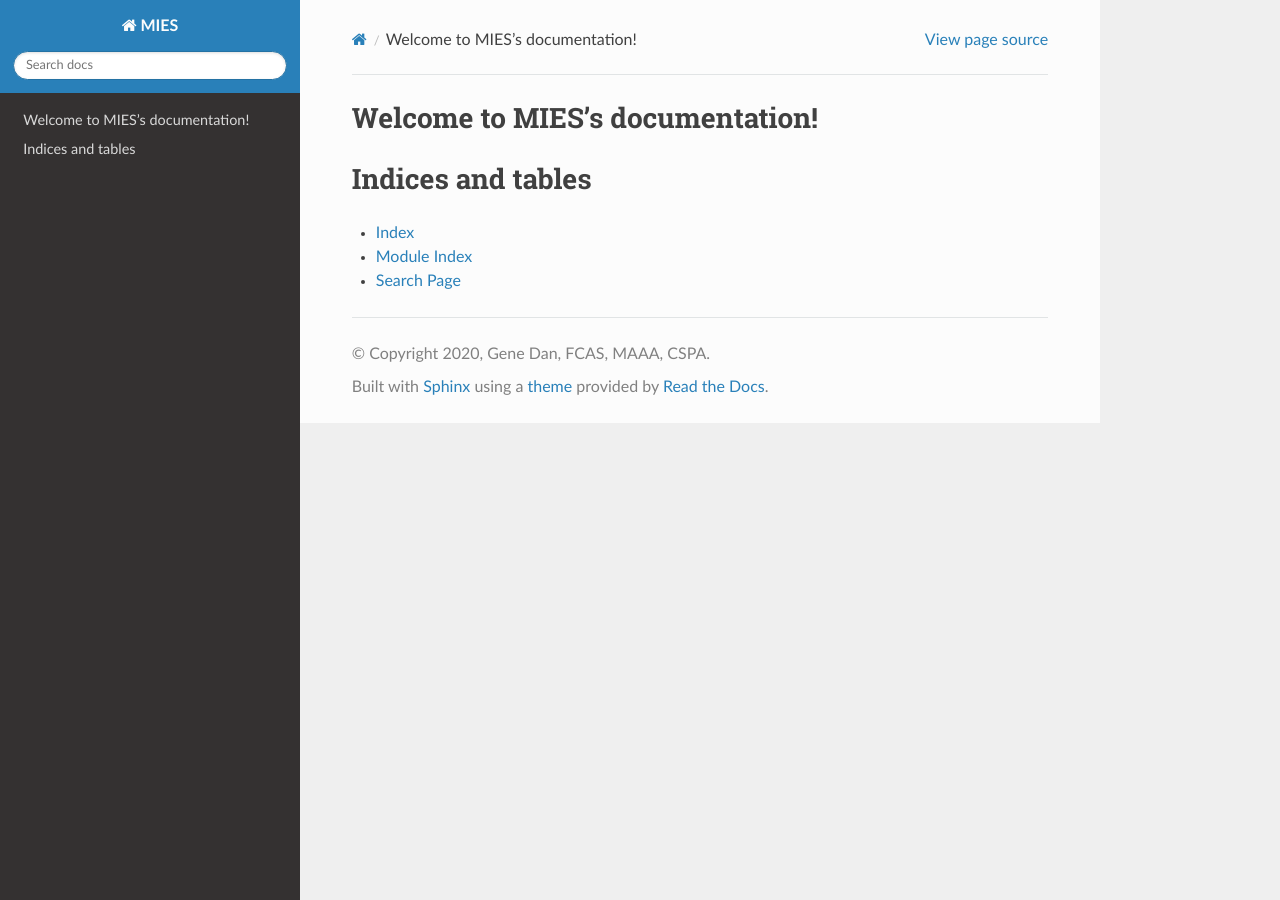
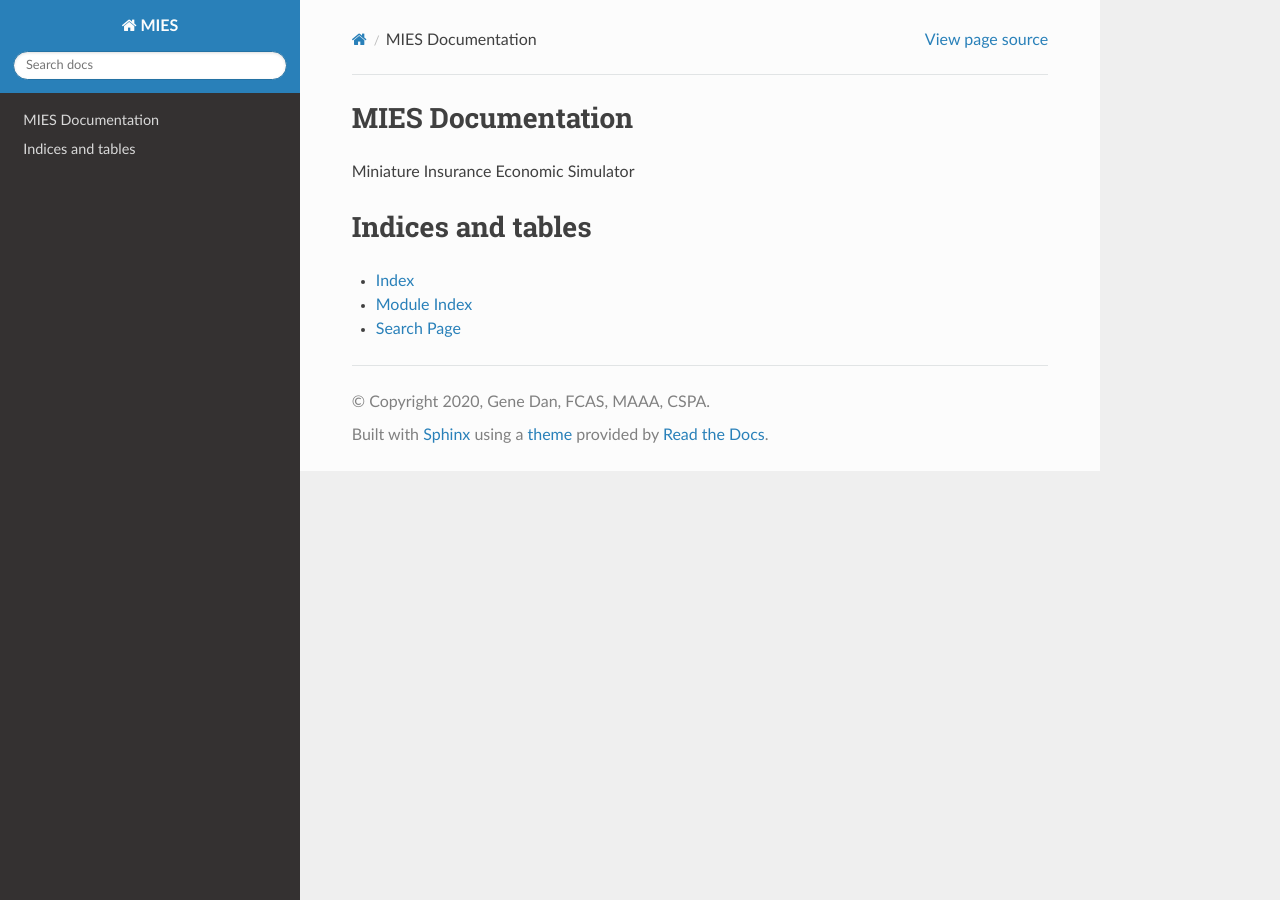
Before and after one commit to genedan/MIES, a Sphinx documentation site: the page built from docs/index.rst, in a window 1280 px wide. Built offline with Sphinx 7.4.7 and the Read the Docs theme 2.0.0, drawn with Linux system fonts in a browser that asks for light colours.

Commit message:
update documentation

```diff
--- a/docs/index.rst
+++ b/docs/index.rst
@@ -3,8 +3,9 @@
    You can adapt this file completely to your liking, but it should at least
    contain the root `toctree` directive.
 
-Welcome to MIES's documentation!
+MIES Documentation
 ================================
+Miniature Insurance Economic Simulator
 
 .. toctree::
    :maxdepth: 2
```
Also changed, not shown: README.md (+5 -0 lines).
